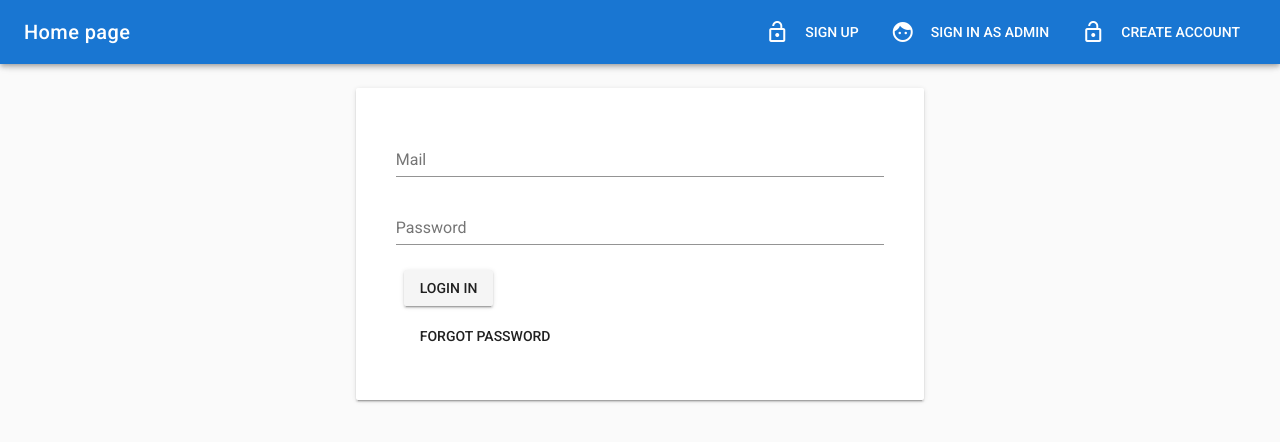
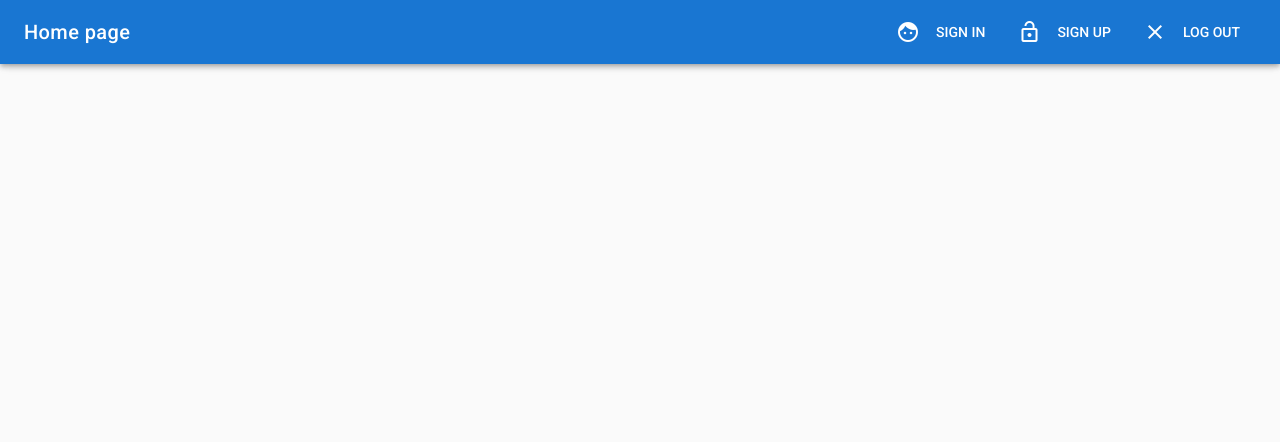
Before and after one commit to rohanbawri/dept_front_end, a Vue app in the folder dept-web/: page / in a window 1280 px wide. Shown: the top 442 px of the page. Built offline with nearby package versions, Linux system fonts and the light colour scheme.

Commit message:
removed admin component and added axios

```diff
--- a/dept-web/package.json
+++ b/dept-web/package.json
@@ -11,6 +11,8 @@
     "build": "node build/build.js"
   },
   "dependencies": {
+    "axios": "^0.18.0",
+    "jquery": "^3.3.1",
     "npm": "^5.7.1",
     "vue": "^2.5.2",
     "vue-router": "^3.0.1",
--- a/dept-web/src/App.vue
+++ b/dept-web/src/App.vue
@@ -27,9 +27,9 @@
     data () {
       return {
         menuItems: [
+          {icon: 'face', title: 'Sign in', link: '/signin'},
           {icon: 'lock_open', title: 'Sign up', link: '/signup'},
-          {icon: 'face', title: 'Sign in as Admin', link: '/admin'},
-          {icon: 'lock_open', title: 'Create Account', link: '/createaccount'}
+          {icon: 'clear', title: 'Log out', link: '/logout'}
         ]
       }
     }
--- a/dept-web/src/components/Admin/createaccount.vue
+++ /dev/null
@@ -1,78 +0,0 @@
-<template>
-  <v-container>
-    <v-layout row>
-      <v-flex xs12 sm6 offset-sm3>
-        <v-card>
-          <v-card-text>
-            <v-container>
-              <form>
-                <v-layout row>
-                  <v-flex xs12>
-                    <v-text-field
-                      name="name"
-                      label="Name"
-                      id="name"
-                      v-model="name"
-                      type="name"
-                      required></v-text-field>
-                  </v-flex>
-                </v-layout>
-                <v-layout row>
-                  <v-flex xs12>
-                    <v-text-field
-                      name="email"
-                      label="Mail"
-                      id="email"
-                      v-model="email"
-                      type="email"
-                      required></v-text-field>
-                  </v-flex>
-                </v-layout>
-                <v-layout row>
-                  <v-flex xs12>
-                    <v-text-field
-                      name="password"
-                      label="Password"
-                      id="password"
-                      v-model="password"
-                      type="password"
-                      required></v-text-field>
-                  </v-flex>
-                </v-layout>
-                <v-layout row>
-                  <v-flex xs12>
-                    <v-text-field
-                      name="confirmPassword"
-                      label="Confirm Password"
-                      id="confirmPassword"
-                      v-model="confirmPassword"
-                      type="password"
-                      required></v-text-field>
-                  </v-flex>
-                </v-layout>
-                <v-layout row>
-                  <v-flex xs12>
-                    <v-btn type="submit">Sign up</v-btn>
-                  </v-flex>
-                </v-layout>
-              </form>
-            </v-container>
-          </v-card-text>
-        </v-card>
-      </v-flex>
-    </v-layout>
-  </v-container>
-</template>
-
-<script>
-  export default {
-    data () {
-      return {
-        name: '',
-        email: '',
-        password: '',
-        confirmPassword: ''
-      }
-    }
-  }
-</script>
--- a/dept-web/src/components/Home.vue
+++ b/dept-web/src/components/Home.vue
@@ -1,49 +1,6 @@
 <template>
   <v-container>
-    <v-layout row>
-      <v-flex xs12 sm6 offset-sm3>
-        <v-card>
-          <v-card-text>
-            <v-container>
-              <form>
-                <v-layout row>
-                  <v-flex xs12>
-                    <v-text-field
-                      name="email"
-                      label="Mail"
-                      id="email"
-                      v-model="email"
-                      type="email"
-                      required></v-text-field>
-                  </v-flex>
-                </v-layout>
-                <v-layout row>
-                  <v-flex xs12>
-                    <v-text-field
-                      name="password"
-                      label="Password"
-                      id="password"
-                      v-model="password"
-                      type="password"
-                      required></v-text-field>
-                  </v-flex>
-                </v-layout>
-                <v-layout row>
-                  <v-flex xs12>
-                    <v-btn type="submit">Login in</v-btn>
-                  </v-flex>
-                </v-layout>
-                <v-layout row>
-                  <v-flex xs12>
-                    <v-btn flat>Forgot password</v-btn>
-                  </v-flex>
-                </v-layout>
-              </form>
-            </v-container>
-          </v-card-text>
-        </v-card>
-      </v-flex>
-    </v-layout>
+
   </v-container>
 </template>
 
--- a/dept-web/src/components/Admin/Admin.vue
+++ b/dept-web/src/components/user/Signin.vue
@@ -9,11 +9,11 @@
                 <v-layout row>
                   <v-flex xs12>
                     <v-text-field
-                      name="email"
-                      label="Mail"
-                      id="email"
-                      v-model="email"
-                      type="email"
+                      name="username"
+                      label="Username"
+                      id="username"
+                      v-model="username"
+                      type="username"
                       required></v-text-field>
                   </v-flex>
                 </v-layout>
@@ -30,7 +30,7 @@
                 </v-layout>
                 <v-layout row>
                   <v-flex xs12>
-                    <v-btn type="submit"><a href="/adminLogin"></a>Sign in</v-btn>
+                    <v-btn type="button" v-on:click="signin">Sign in</v-btn>
                   </v-flex>
                 </v-layout>
                 <v-layout row>
@@ -47,13 +47,31 @@
   </v-container>
 </template>
 
+
 <script>
-  export default {
-    data () {
-      return {
-        email: '',
-        password: ''
+import axios from 'axios'
+export default {
+  data () {
+    return {
+      username: '',
+      password: '',
+      siteName: 'http://433d1107.ngrok.io'
+    }
+  },
+  methods: {
+    signin: function () {
+      var data = {
+        username: this.username,
+        password: this.password
       }
+      axios.post(this.siteName + '/users/signin', data)
+      .then((res) => {
+        console.log(res)
+      })
+      .catch((error) => {
+        console.log(error)
+      })
     }
   }
+}
 </script>
--- a/dept-web/src/components/user/Signup.vue
+++ b/dept-web/src/components/user/Signup.vue
@@ -5,7 +5,7 @@
         <v-card>
           <v-card-text>
             <v-container>
-              <form>
+              <form method="POST" v-bind:action="siteName + '/users/signup'">
                 <v-layout row>
                   <v-flex xs12>
                     <v-text-field
@@ -53,6 +53,17 @@
                 <v-layout row>
                   <v-flex xs12>
                     <v-text-field
+                      name="username"
+                      label="Username"
+                      id="username"
+                      v-model="username"
+                      type="username"
+                      required></v-text-field>
+                  </v-flex>
+                </v-layout>
+                <v-layout row>
+                  <v-flex xs12>
+                    <v-text-field
                       name="password"
                       label="Password"
                       id="password"
@@ -69,7 +80,7 @@
                       id="confirmPassword"
                       v-model="confirmPassword"
                       type="password"
-                      ></v-text-field>
+                      required></v-text-field>
                   </v-flex>
                 </v-layout>
                 <v-layout row>
@@ -94,8 +105,10 @@
         email: '',
         usn: '',
         section: '',
+        username: '',
         password: '',
-        confirmPassword: ''
+        confirmPassword: '',
+        siteName: 'http://433d1107.ngrok.io'
       }
     }
   }
--- a/dept-web/src/router/index.js
+++ b/dept-web/src/router/index.js
@@ -2,8 +2,7 @@ import Vue from 'vue'
 import Router from 'vue-router'
 import Home from '@/components/Home'
 import Signup from '@/components/user/Signup'
-import Admin from '@/components/Admin/Admin'
-import createaccount from '@/components/Admin/createaccount'
+import Signin from '@/components/user/Signin'
 
 Vue.use(Router)
 
@@ -20,14 +19,9 @@ export default new Router({
       component: Signup
     },
     {
-      path: '/admin',
-      name: 'Admin',
-      component: Admin
-    },
-    {
-      path: '/createaccount',
-      name: 'createaccount',
-      component: createaccount
+      path: '/signin',
+      name: 'Signin',
+      component: Signin
     }
   ],
   mode: 'history'
```
Also changed, not shown: 1 other file (tests, documents, lock files or other folders).
